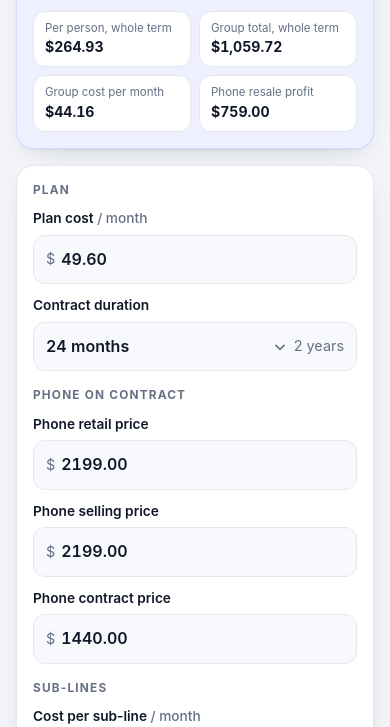
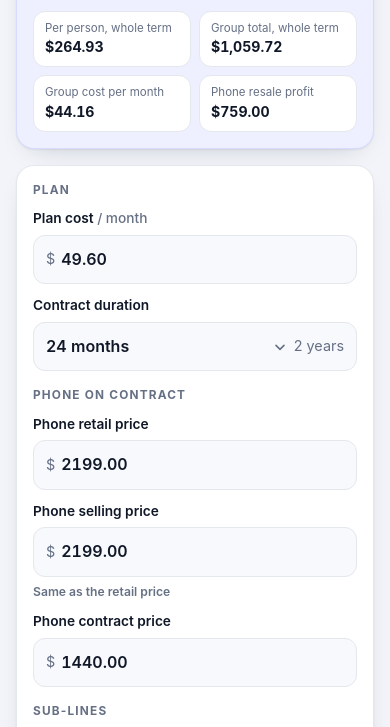
Before and after one commit to MidnightFlux/mobile-plan-calculator, a plain HTML site: page index.html in a window 390 px wide. Shown: the part 317-1044 px from the top of the page. Drawn offline with Linux system fonts and the light colour scheme.

Commit message:
calculate reduce percantage of phone selling price

```diff
--- a/index.html
+++ b/index.html
@@ -459,6 +459,19 @@
   }
 
   .hint[hidden] { display: none; }
+
+  /* live "x% below retail" readout under the phone selling price */
+  .field-note {
+    margin: 5px 0 0;
+    font-size: .76rem;
+    font-weight: 600;
+    color: var(--muted);
+  }
+
+  .field-note[hidden] { display: none; }
+
+  .field-note.down { color: var(--good); }
+  .field-note.up { color: var(--bad); }
 
   /* ---------- switch ---------- */
 
@@ -944,6 +957,7 @@
             <span class="prefix">$</span>
             <input id="sellingPrice" name="sellingPrice" type="number" inputmode="decimal" step="0.01" min="0" value="2199">
           </div>
+          <p class="field-note" id="selling-discount" hidden></p>
           <p class="hint" hidden></p>
         </div>
 
@@ -1163,6 +1177,7 @@
   const statGroupMonth = document.getElementById('stat-group-month');
   const statPhoneLabel = document.getElementById('stat-phone-label');
   const statPhone = document.getElementById('stat-phone');
+  const sellingDiscount = document.getElementById('selling-discount');
   const monthsYears = document.getElementById('months-years');
   const subLineMinus = document.getElementById('sub-line-minus');
   const subLinePlus = document.getElementById('sub-line-plus');
@@ -1255,8 +1270,10 @@
     const subLinePerMonth = subLineTotal / s.months;
 
     const phoneProfit = s.sellingPrice - s.contractPrice;
-    const retailSave = s.retailPrice - s.contractPrice;
-    const retailSavePct = s.retailPrice > 0 ? (retailSave / s.retailPrice) * 100 : 0;
+    // how far the selling price sits from retail: negative = reduced, positive = above retail
+    const sellingVsRetailPct = s.retailPrice > 0
+      ? ((s.sellingPrice - s.retailPrice) / s.retailPrice) * 100
+      : null;
 
     return {
       people,
@@ -1275,8 +1292,7 @@
       mainLinePerMonth,
       subLinePerMonth,
       phoneProfit,
-      retailSave,
-      retailSavePct
+      sellingVsRetailPct
     };
   }
 
@@ -1451,7 +1467,32 @@
     statGroupMonth.textContent = '—';
     statPhone.textContent = '—';
     statPhoneLabel.textContent = 'Phone resale profit';
+    clearSellingDiscount();
     breakdown.replaceChildren();
+  }
+
+  /** "12.5% below the retail price" under the selling price field */
+  function clearSellingDiscount() {
+    sellingDiscount.textContent = '';
+    sellingDiscount.hidden = true;
+    sellingDiscount.classList.remove('down', 'up');
+  }
+
+  function renderSellingDiscount(state, r) {
+    if (r.sellingVsRetailPct === null) {
+      clearSellingDiscount();
+      return;
+    }
+
+    const pct = Math.round(r.sellingVsRetailPct * 10) / 10;
+    const amount = `${trimNumber(Math.abs(pct))}%`;
+
+    sellingDiscount.textContent = pct === 0
+      ? 'Same as the retail price'
+      : `${amount} ${pct < 0 ? 'below' : 'above'} the retail price`;
+    sellingDiscount.classList.toggle('down', pct < 0);
+    sellingDiscount.classList.toggle('up', pct > 0);
+    sellingDiscount.hidden = false;
   }
 
   // ------------------------------------------------------- sub-line stepper --
@@ -1559,6 +1600,8 @@
     const profitable = r.phoneProfit >= 0;
     statPhoneLabel.textContent = profitable ? 'Phone resale profit' : 'Phone net cost';
     statPhone.textContent = money(Math.abs(r.phoneProfit));
+
+    renderSellingDiscount(state, r);
 
     renderBreakdown(state, r);
 
```
Also changed, not shown: 1 other file.
